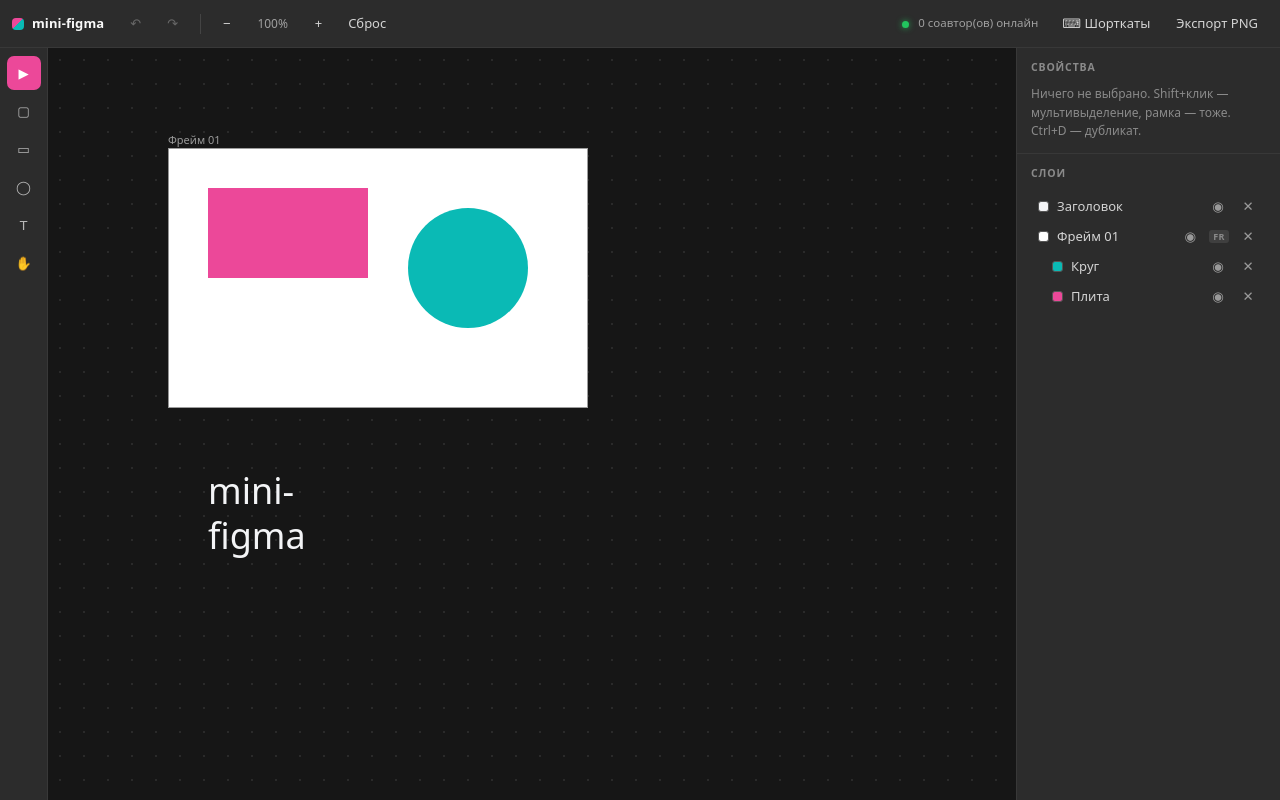
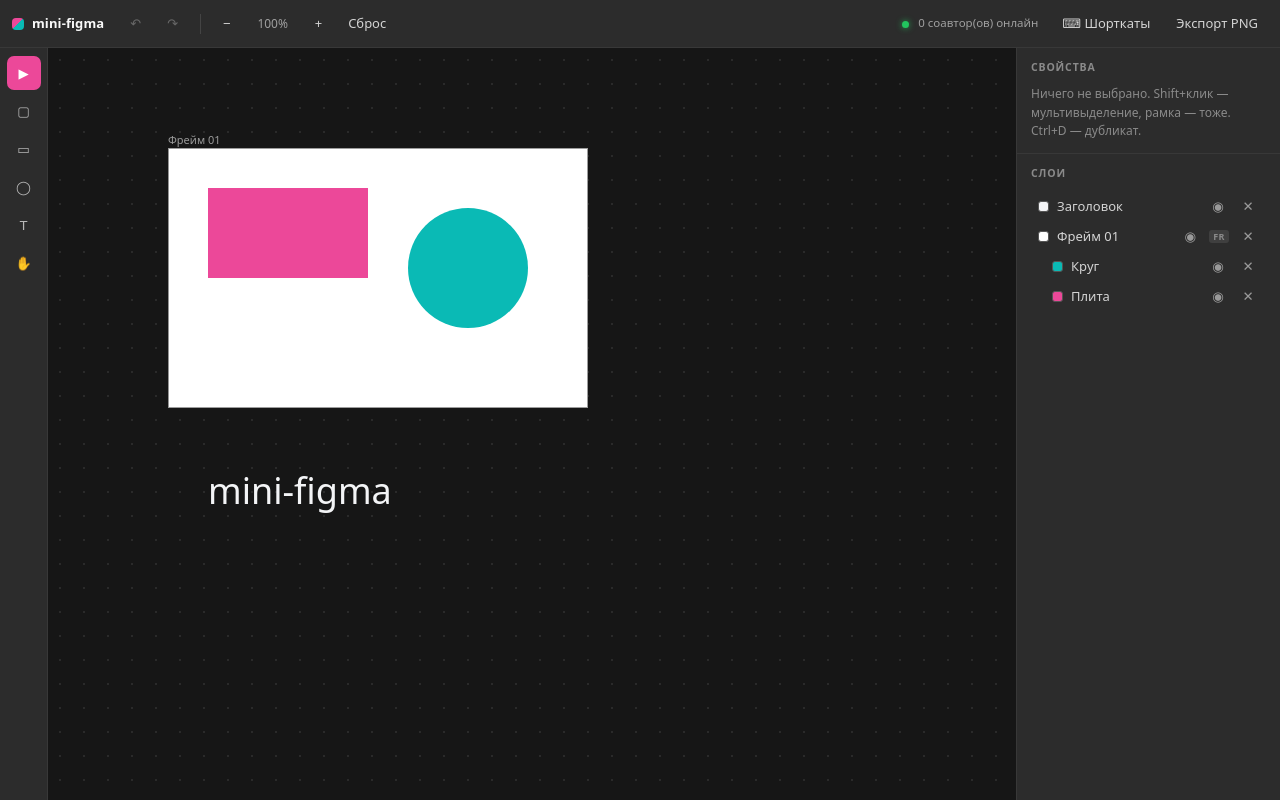
Before and after one commit to plina399/mini-figma, a React (Vite) app: page / in a window 1280 px wide. Built offline with nearby package versions, Linux system fonts and the light colour scheme.

Commit message:
исправить: текстовая фигура не переносится по самому длинному слову

```diff
--- a/src/App.css
+++ b/src/App.css
@@ -189,6 +189,13 @@
   white-space: pre-wrap;
   font-family: system-ui, 'Segoe UI', sans-serif;
   cursor: default;
+}
+
+/* .world — абсолютный слой без размеров, поэтому текстовая фигура
+   без явной ширины сжимается до самого длинного слова и переносится */
+.shape.text {
+  width: max-content;
+  max-width: none;
 }
 
 .text-edit {
```
